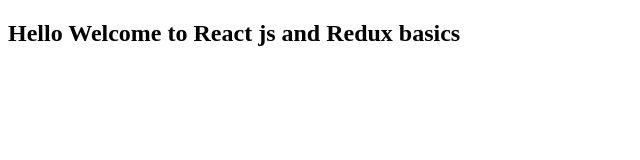
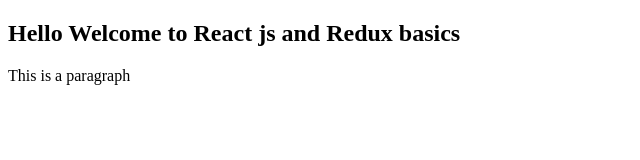
Before and after one commit to ee10b070/React-Js-and-Redux-, a website: page index.html in a window 1280 px wide. Shown: the whole page, without its empty margins (0-640 px from the left). Drawn offline with Linux system fonts and the light colour scheme.

Commit message:
fourth commit

```diff
--- a/index.html
+++ b/index.html
@@ -2,5 +2,6 @@
 <head> </head>
 <body>
     <h2>Hello Welcome to React js and Redux basics </h2>
+    <p>This is a paragraph</p>
 </body>
 </html>
```
Also changed, not shown: package.json (+8 -2 lines), 2 other files.
